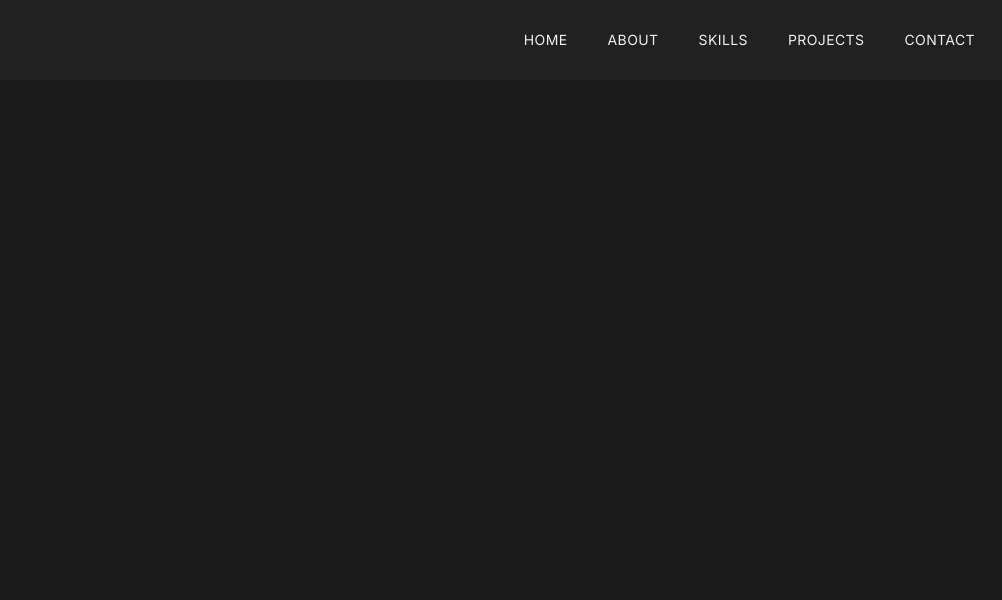
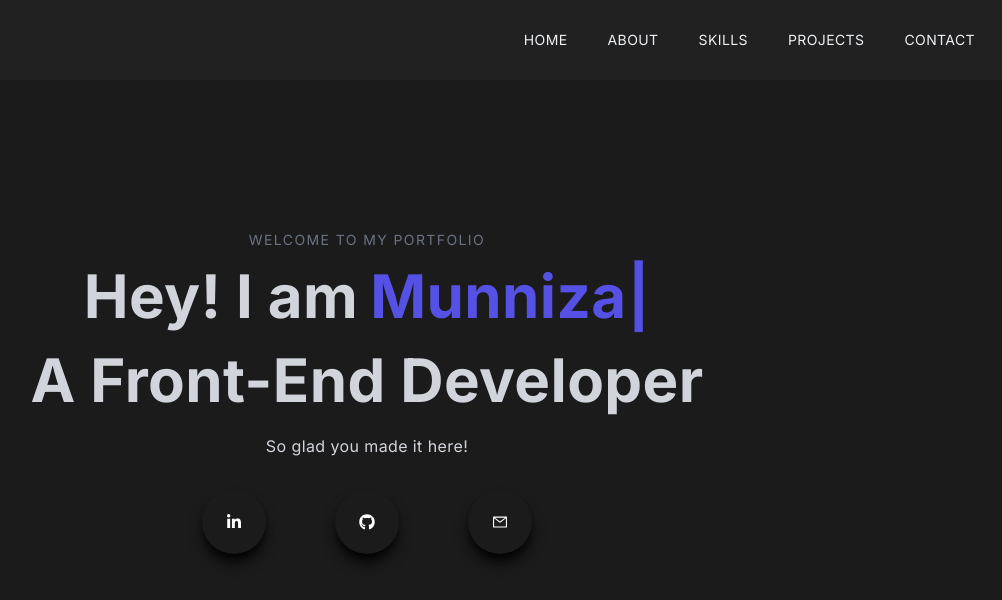
Before and after one commit to munnizashah/My-Portfolio, a Next.js app: page / in a window 1280 px wide. Shown: the top 600 px of the page, without its empty margins (273-1275 px from the left). Built offline with nearby package versions, Linux system fonts and the light colour scheme.

Commit message:
main section

```diff
--- a/app/page.js
+++ b/app/page.js
@@ -4,11 +4,13 @@ import Image from "next/image";
 import Head from "next/head";
 import Navbar from "@/components/Navbar";
 import React, { useState, useEffect } from "react";
+import Main from "@/components/Main";
 
 export default function Home() {
   return (
     <>
       <Navbar />
+      <Main />
     </>
   );
 }
--- /dev/null
+++ b/components/Main.jsx
@@ -0,0 +1,67 @@
+"use client";
+import React from "react";
+import { AiOutlineMail } from "react-icons/ai";
+import { BsFillPersonLinesFill } from "react-icons/bs";
+import { FaGithub, FaLinkedinIn } from "react-icons/fa";
+import Typewriter from "typewriter-effect";
+import { useTypewriter } from "react-simple-typewriter";
+import Link from "next/link";
+
+const Main = () => {
+  return (
+    <div id="main" className="w-full h-screen text-center">
+      <div className="max-w-[1240px] w-full h-full mx-auto p-2 flex justify-center items-center">
+        <div>
+          <p className="uppercase text-sm tracking-widest text-gray-500">
+            WELCOME TO MY PORTFOLIO
+          </p>
+          <h1 className="py-4 text-gray-300 flex justify-center">
+            Hey! I am{" "}
+            <span className="text-[#5651e5] ml-3">
+              <Typewriter
+                options={{
+                  strings: ["Munniza"],
+                  autoStart: true,
+                  loop: true,
+                  delaySpeed: 1000,
+                }}
+              />
+            </span>
+          </h1>
+          <h1 className="py-2 text-gray-300">A Front-End Developer</h1>
+          <p className="py-4 text-gray-300 max-w-[70%] m-auto">
+            {" "}
+            So glad you made it here!{" "}
+          </p>
+          <div className="flex items-center justify-between max-w-[330px] m-auto py-4">
+            <div className="rounded-full shadow-lg shadow-black p-6 cursor-pointer hover:scale-110 ease-in duration-300">
+              <Link
+                target="_blank"
+                href="https://www.linkedin.com/in/munniza-shah-4324b0233/"
+              >
+                {" "}
+                <FaLinkedinIn style={{ fill: "white" }} />
+              </Link>
+            </div>
+            <div className="rounded-full shadow-lg shadow-black p-6 cursor-pointer hover:scale-110 ease-in duration-300">
+              <Link target="_blank" href="https://github.com/munnizashah">
+                {" "}
+                <FaGithub style={{ fill: "white" }} />
+              </Link>
+            </div>
+            <div className="rounded-full shadow-lg shadow-black p-6 cursor-pointer hover:scale-110 ease-in duration-300">
+              <Link target="_blank" href="mailto: shahmunniza@gmail.com">
+                <AiOutlineMail style={{ fill: "white" }} />
+              </Link>
+            </div>
+            {/* <div className="rounded-full shadow-lg shadow-black p-6 cursor-pointer hover:scale-110 ease-in duration-300">
+              <BsFillPersonLinesFill style={{ fill: "white" }} />
+            </div> */}
+          </div>
+        </div>
+      </div>
+    </div>
+  );
+};
+
+export default Main;
--- a/package.json
+++ b/package.json
@@ -15,6 +15,8 @@
     "react": "18.2.0",
     "react-dom": "18.2.0",
     "react-icons": "^4.8.0",
-    "tailwindcss": "3.3.2"
+    "react-simple-typewriter": "^5.0.1",
+    "tailwindcss": "3.3.2",
+    "typewriter-effect": "^2.19.0"
   }
 }
```
Also changed, not shown: 1 other file (tests, documents, lock files or other folders).
